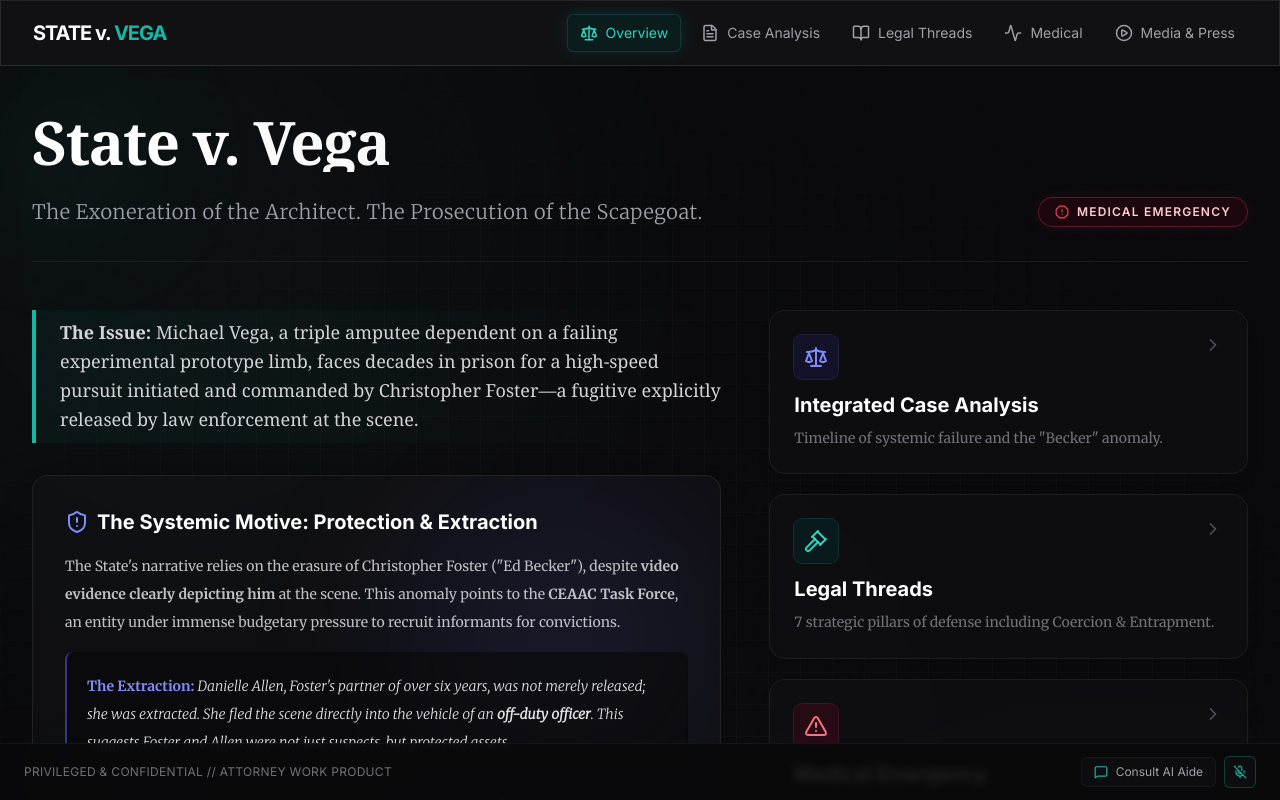
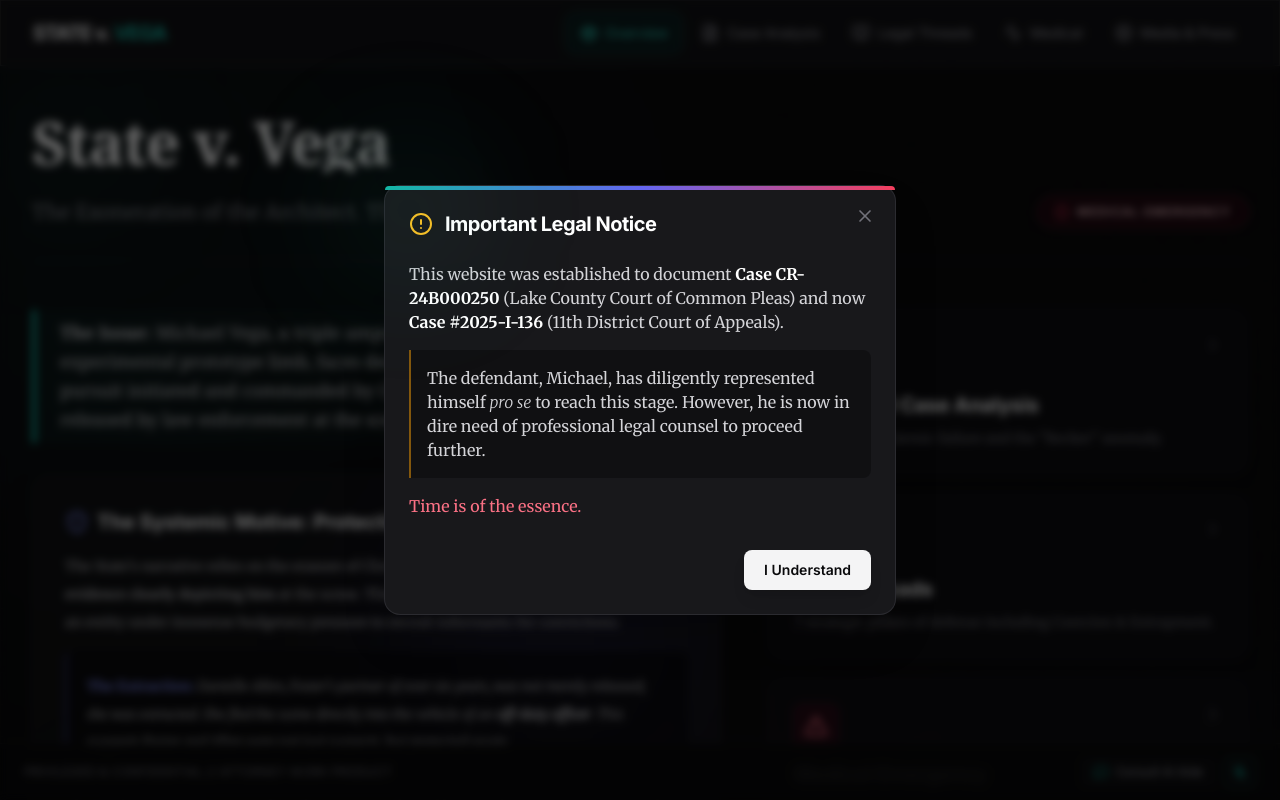
Before and after one commit to vzbb/statevsvega, a React (Vite) app: page / in a window 1280 px wide. Shown: the top 800 px of the page. Built offline with nearby package versions, Linux system fonts and the light colour scheme.

Commit message:
feat: Add legal notice modal for case context

```diff
--- a/App.tsx
+++ b/App.tsx
@@ -6,6 +6,7 @@ import ThreadsSection from './components/ThreadsSection';
 import MedicalSection from './components/MedicalSection';
 import MediaSection from './components/MediaSection';
 import VoiceAgent from './components/VoiceAgent';
+import LegalNoticeModal from './components/LegalNoticeModal';
 import { ViewState } from './types';
 
 const App: React.FC = () => {
@@ -44,6 +45,7 @@ const App: React.FC = () => {
 
   return (
     <div className="min-h-screen bg-zinc-950 text-zinc-200 selection:bg-teal-500 selection:text-white relative">
+      <LegalNoticeModal />
       {/* Scroll Progress Bar */}
       <div className="fixed top-0 left-0 right-0 h-1 bg-zinc-900/20 z-[100]">
         <div
--- /dev/null
+++ b/components/LegalNoticeModal.tsx
@@ -0,0 +1,83 @@
+import React, { useEffect, useState } from 'react';
+import { X, AlertCircle } from 'lucide-react';
+
+const LegalNoticeModal: React.FC = () => {
+  const [isOpen, setIsOpen] = useState(false);
+
+  useEffect(() => {
+    // Check if the user has already seen the modal in this session
+    const hasSeenModal = sessionStorage.getItem('hasSeenLegalNotice');
+    if (!hasSeenModal) {
+      // Small delay for better UX
+      const timer = setTimeout(() => {
+        setIsOpen(true);
+      }, 500);
+      return () => clearTimeout(timer);
+    }
+  }, []);
+
+  const handleClose = () => {
+    setIsOpen(false);
+    sessionStorage.setItem('hasSeenLegalNotice', 'true');
+  };
+
+  if (!isOpen) return null;
+
+  return (
+    <div className="fixed inset-0 z-[200] flex items-center justify-center px-4">
+      {/* Backdrop */}
+      <div
+        className="absolute inset-0 bg-black/60 backdrop-blur-sm transition-opacity duration-300"
+        onClick={handleClose}
+      />
+
+      {/* Modal Content */}
+      <div className="relative bg-zinc-900 border border-zinc-700/50 rounded-2xl max-w-lg w-full p-6 shadow-2xl animate-in fade-in zoom-in-95 duration-300">
+
+        {/* Decorative elements */}
+        <div className="absolute top-0 left-0 w-full h-1 bg-gradient-to-r from-teal-500 via-indigo-500 to-rose-500 rounded-t-2xl" />
+        <div className="absolute -left-10 -top-10 w-32 h-32 bg-teal-500/10 blur-3xl rounded-full pointer-events-none" />
+
+        <button
+          onClick={handleClose}
+          className="absolute top-4 right-4 text-zinc-500 hover:text-zinc-300 transition-colors p-1"
+          aria-label="Close modal"
+        >
+          <X size={20} />
+        </button>
+
+        <div className="flex flex-col gap-4">
+          <div className="flex items-center gap-3 text-amber-400 mb-2">
+            <AlertCircle size={24} />
+            <h2 className="text-xl font-bold tracking-tight text-white">Important Legal Notice</h2>
+          </div>
+
+          <div className="space-y-4 text-zinc-300 leading-relaxed text-sm md:text-base">
+            <p>
+              This website was established to document <strong className="text-white">Case CR-24B000250</strong> (Lake County Court of Common Pleas) and now <strong className="text-white">Case #2025-I-136</strong> (11th District Court of Appeals).
+            </p>
+
+            <p className="p-4 bg-zinc-950/50 border-l-2 border-amber-500/50 rounded-r-lg">
+              The defendant, Michael, has diligently represented himself <em>pro se</em> to reach this stage. However, he is now in dire need of professional legal counsel to proceed further.
+            </p>
+
+            <p className="font-medium text-rose-400">
+              Time is of the essence.
+            </p>
+          </div>
+
+          <div className="mt-4 flex justify-end">
+            <button
+              onClick={handleClose}
+              className="px-5 py-2.5 bg-zinc-100 hover:bg-white text-zinc-950 font-semibold rounded-lg text-sm transition-all shadow-lg hover:shadow-zinc-700/20 active:scale-95"
+            >
+              I Understand
+            </button>
+          </div>
+        </div>
+      </div>
+    </div>
+  );
+};
+
+export default LegalNoticeModal;
```
